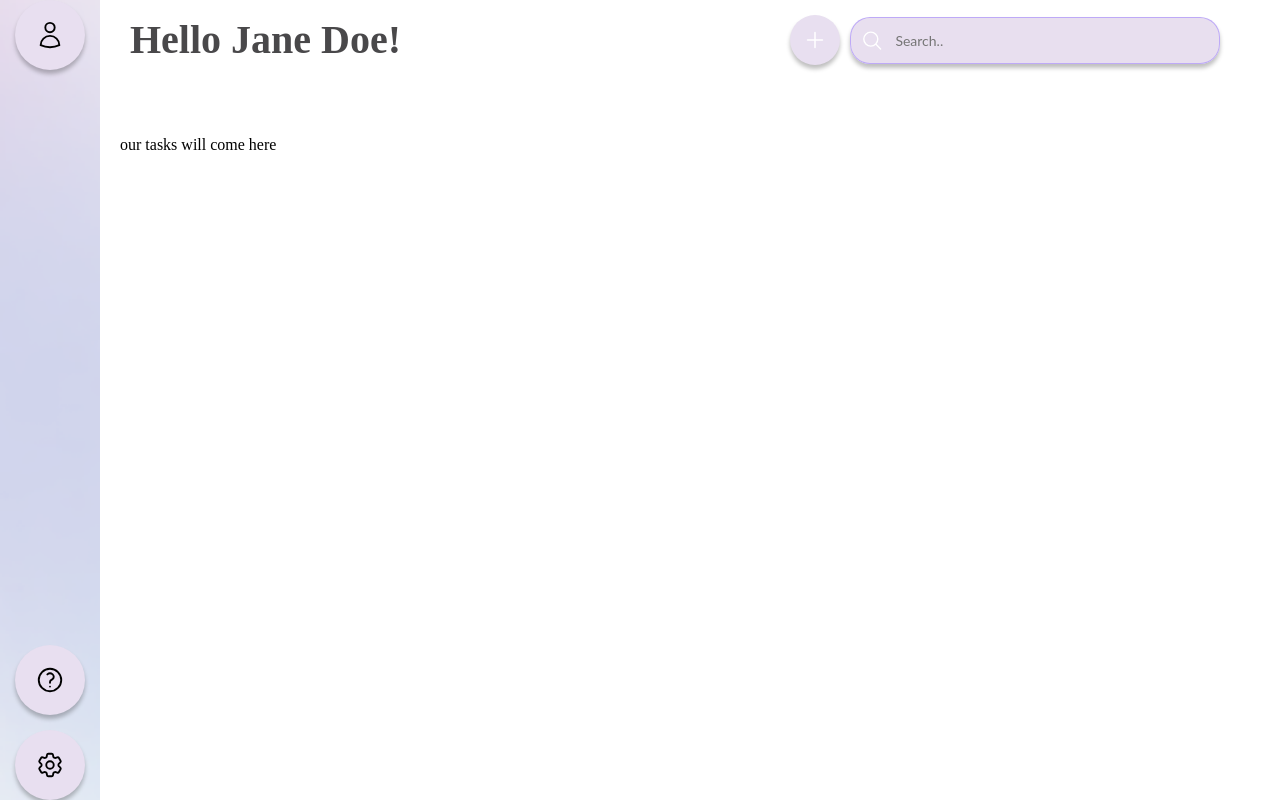
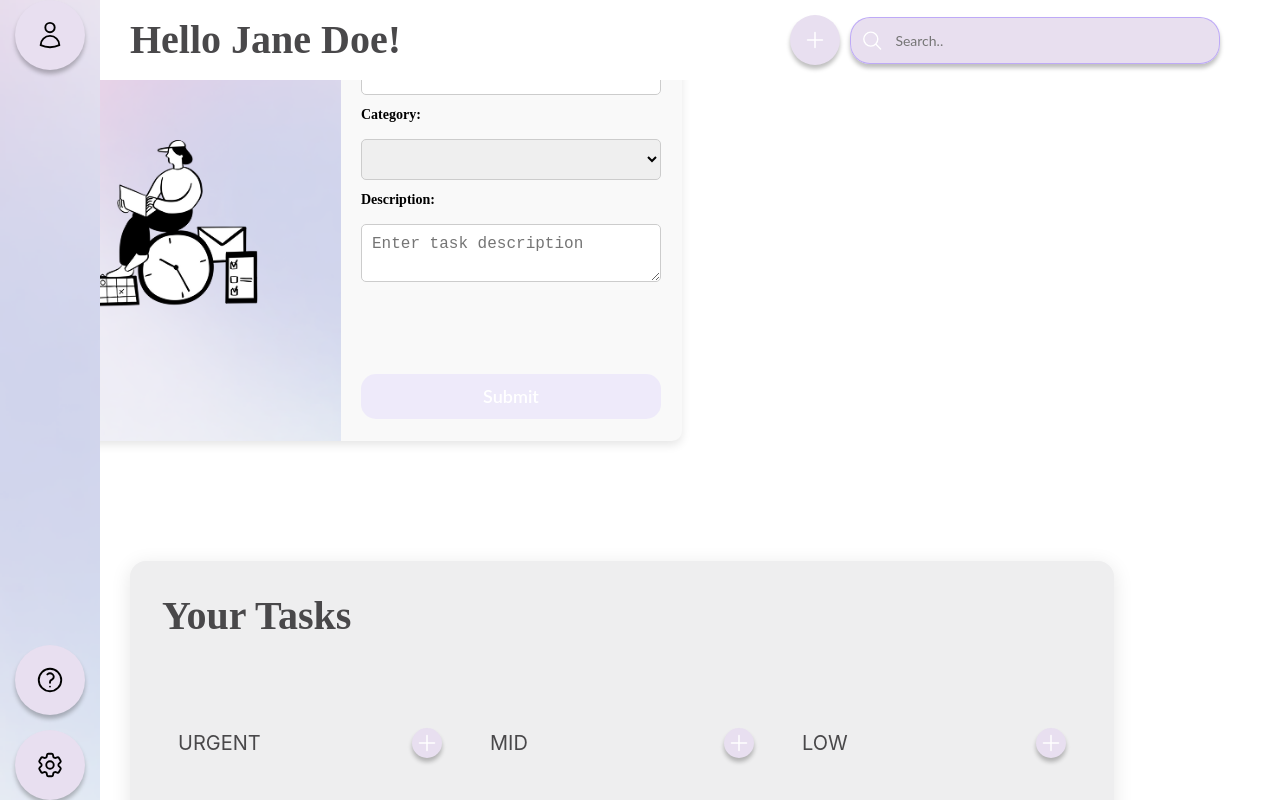
Before and after one commit to angelaapostolska/TaskManager-frontend, a Vue app: page / in a window 1280 px wide. Both pictures are taken after a click on the element 815 px from the left and 40 px from the top of the page. Shown: the top 800 px of the page. Built offline with nearby package versions, Linux system fonts and the light colour scheme.

Commit message:
change: taskForm impl

```diff
--- a/src/components/Header.vue
+++ b/src/components/Header.vue
@@ -2,7 +2,7 @@
   <div class="header-row">
     <div class="hello-user">Hello {{ userName }}!</div>
     <div class="right">
-      <div class="plus-icon-wrapper">
+      <div class="plus-icon-wrapper" @click="handleClick">
         <svg
           xmlns="http://www.w3.org/2000/svg"
           fill="none"
@@ -27,7 +27,12 @@
 import SearchBar from "./SearchBar.vue";
 import { ref } from "vue";
 
+const emit = defineEmits(["show-form"]);
 const userName = ref("Jane Doe");
+
+const handleClick = () => {
+  emit("show-form");
+};
 </script>
 
 <style scoped>
--- a/src/components/HomeScreen.vue
+++ b/src/components/HomeScreen.vue
@@ -1,18 +1,33 @@
 <!-- home page, prikazhuenje na tasks -->
 <template>
   <!-- header-->
-  <Header></Header>
+  <Header @show-form="handleShowForm"></Header>
+  <!-- task form modal panel -->
+  <TaskForm v-if="showForm" @add-task="handleTaskAdded"></TaskForm>
   <!-- main content -->
   <div class="main-content-container">
-    <p>our tasks will come here</p>
+    <TaskContainer></TaskContainer>
   </div>
   <!-- sidebar -->
   <Sidebar></Sidebar>
 </template>
 <script setup>
-import SearchBar from "./SearchBar.vue";
 import Sidebar from "./Sidebar.vue";
 import Header from "./Header.vue";
+import TaskContainer from "./TaskContainer.vue";
+import TaskForm from "./TaskForm.vue";
+import { ref } from "vue";
+
+const showForm = ref(false);
+
+const handleShowForm = () => {
+  showForm.value = true; //makes our form visible
+};
+
+const handleTaskAdded = (task) => {
+  console.log("Task received: ", task);
+  showForm.value = false; //closing the form after adding
+};
 </script>
 <style>
 body {
--- a/src/components/TaskCard.vue
+++ b/src/components/TaskCard.vue
@@ -1,3 +1,4 @@
+<!-- treba da se smeni  -->
 <template>
   <div :class="['task-card', length, className]">
     <div v-if="length === 'default'">
--- /dev/null
+++ b/src/components/TaskContainer.vue
@@ -0,0 +1,141 @@
+<template>
+  <div class="task-container">
+    <h2 class="div-title">Your Tasks</h2>
+    <div class="columns">
+      <div class="column">
+        <div class="header-row">
+          <h3>Urgent</h3>
+          <div class="plus-icon-wrapper">
+            <svg
+              xmlns="http://www.w3.org/2000/svg"
+              fill="none"
+              viewBox="0 0 24 24"
+              stroke-width="1.5"
+              stroke="currentColor"
+              class="plus-icon"
+            >
+              <path
+                stroke-linecap="round"
+                stroke-linejoin="round"
+                d="M12 4.5v15m7.5-7.5h-15"
+              />
+            </svg>
+          </div>
+        </div>
+      </div>
+      <div class="column">
+        <div class="header-row">
+          <h3>Mid</h3>
+          <div class="plus-icon-wrapper">
+            <svg
+              xmlns="http://www.w3.org/2000/svg"
+              fill="none"
+              viewBox="0 0 24 24"
+              stroke-width="1.5"
+              stroke="currentColor"
+              class="plus-icon"
+            >
+              <path
+                stroke-linecap="round"
+                stroke-linejoin="round"
+                d="M12 4.5v15m7.5-7.5h-15"
+              />
+            </svg>
+          </div>
+        </div>
+      </div>
+      <div class="column">
+        <div class="header-row">
+          <h3>Low</h3>
+          <div class="plus-icon-wrapper">
+            <svg
+              xmlns="http://www.w3.org/2000/svg"
+              fill="none"
+              viewBox="0 0 24 24"
+              stroke-width="1.5"
+              stroke="currentColor"
+              class="plus-icon"
+            >
+              <path
+                stroke-linecap="round"
+                stroke-linejoin="round"
+                d="M12 4.5v15m7.5-7.5h-15"
+              />
+            </svg>
+          </div>
+        </div>
+      </div>
+    </div>
+  </div>
+</template>
+<script setup></script>
+<style>
+.task-container {
+  width: 920px;
+  height: 600px;
+  background-color: #eeeeef;
+  border-radius: 16px;
+  box-shadow: 0 4px 20px rgba(0, 0, 0, 0.1);
+  padding: 0.5rem 2rem 2rem 2rem;
+  display: flex;
+  flex-direction: column;
+  gap: 2rem;
+  overflow-y: auto;
+  margin-left: 10px;
+}
+.div-title {
+  font-family: "Playfair Display";
+  font-weight: 600;
+  color: #49484a;
+  font-size: 40px;
+  line-height: 28px;
+}
+.columns {
+  display: flex;
+  gap: 1rem;
+  flex: 1;
+}
+.column {
+  flex: 1;
+  border-radius: 12px;
+  padding: 1rem;
+}
+.plus-icon-wrapper {
+  width: 30px;
+  height: 30px;
+  background-color: #e8dff0;
+  border-radius: 50%;
+  display: flex;
+  align-items: center;
+  justify-content: center;
+  flex-shrink: 0;
+  box-shadow: 0px 4px 4px rgba(0, 0, 0, 0.25);
+  cursor: pointer;
+  transition: transform 0.2s ease-in-out;
+}
+
+.plus-icon-wrapper:hover {
+  transform: scale(1.05);
+}
+
+.plus-icon-wrapper svg {
+  width: 24px;
+  height: 24px;
+  color: white;
+}
+.header-row {
+  display: flex;
+  align-items: center;
+  justify-content: space-between;
+  margin-bottom: 0.5rem; /* spacing from tasks below */
+}
+.header-row h3 {
+  color: #49484a;
+  font-family: Inter;
+  font-size: 20px;
+  font-style: normal;
+  font-weight: 400;
+  line-height: normal;
+  text-transform: uppercase;
+}
+</style>
--- a/src/components/TaskForm.vue
+++ b/src/components/TaskForm.vue
@@ -7,6 +7,7 @@ import { computed, ref } from "vue";
 const emit = defineEmits(["add-task"]);
 
 const taskName = ref("");
+const taskDescription = ref("");
 const urgencies = ["Urgent", "Mid", "Least Urgent"];
 const selectedUrgency = ref(null);
 
@@ -35,17 +36,24 @@ const addTask = () => {
   emit("add-task", {
     name: taskName.value,
     urgency: selectedUrgency.value,
+    description: taskDescription.value,
     completed: false,
   });
 
   //clearing inputs after emiting the event
   taskName.value = "";
   selectedUrgency.value = null;
+  taskDescription.value = "";
 };
 </script>
 <template>
-  <div class="task-container">
-    <label for="taskName">Task Name: </label>
+  <div class="form-wrapper">
+    <div class="image-container">
+      <div class="illustration-container"></div>
+    </div>
+
+    <div class="task-form">
+      <label for="taskName">Task Name:</label>
       <input
         id="taskName"
         v-model="taskName"
@@ -53,9 +61,9 @@ const addTask = () => {
         placeholder="Enter task name"
       />
 
-    <label for="urgency">Select Urgency: </label>
-    <select v-model="selectedUrgency" class="dropdown">
-      <option value="" disabled>Select urgency</option>
+      <label for="urgency">Category:</label>
+      <select v-model="selectedUrgency">
+        <option disabled value="">Select urgency</option>
         <option
           v-for="(urgency, index) in urgencies"
           :key="index"
@@ -65,53 +73,105 @@ const addTask = () => {
         </option>
       </select>
 
-    <button @click="addTask" class="submit-button">Add Task</button>
+      <label for="description">Description:</label>
+      <textarea
+        id="description"
+        v-model="taskDescription"
+        placeholder="Enter task description"
+      ></textarea>
+
+      <button class="custom-btn" @click="addTask">Submit</button>
+    </div>
   </div>
 </template>
 
 <style scoped>
-.task-container {
-  width: 80%; /* Increased form width */
-  max-width: 900px; /* Maximum width for form */
+.form-wrapper {
+  width: 682px;
+  height: 441px;
+  display: flex; /* side-by-side layout */
+  flex-direction: row;
+  background: #f9f9f9;
+  border-radius: 10px;
+  overflow: hidden;
+  box-shadow: 0 4px 10px rgba(0, 0, 0, 0.1);
+}
+
+/* left side */
+.image-container {
+  width: 50%;
+  height: 100%;
+  background-image: url("/taskFormBg.png"); /* This is correct if it's in public/ */
+  background-size: cover;
+  background-position: center;
+  background-repeat: no-repeat;
+  display: flex;
+  align-items: center;
+  justify-content: center;
+}
+.illustration-container {
+  background-image: url("/graphic.png");
+  background-size: cover;
+  background-position: center;
+  background-repeat: no-repeat;
+  display: flex;
+  align-items: center;
+  justify-content: center;
+  width: 200px;
+  height: 200px;
+}
+
+/* right side - the form */
+.task-form {
+  width: 50%;
+  height: 100%;
+  padding: 20px;
   display: flex;
   flex-direction: column;
-  gap: 20px;
-  padding: 20px;
-  background: #f9f9f9;
-  border-radius: 10px;
-  box-shadow: 0px 4px 6px rgba(0, 0, 0, 0.1);
+  gap: 12px;
+  box-sizing: border-box;
+  justify-content: center;
+}
+
+/* Button styling */
+.custom-btn {
+  display: flex;
+  width: 300px;
+  height: 45px;
+  justify-content: center;
+  align-items: center;
+  flex-shrink: 0;
+  border-radius: 15px;
+  background: var(--Disabled, rgba(177, 148, 255, 0.15));
+  color: white;
+  font-family: "Lato", sans-serif;
+  font-weight: 600;
+  font-size: 18px;
+  border: none;
+  cursor: pointer;
+  transition: background 0.3s ease;
+  margin-top: 80px;
+}
+
+.custom-btn:hover {
+  background: rgba(177, 148, 255, 0.25);
 }
 
 input,
-select {
+select,
+textarea {
+  width: 100%; /* Make them take up all available width */
+  max-width: 300px; /* Prevent them from stretching too wide */
   padding: 10px;
   border: 1px solid #ccc;
   border-radius: 5px;
   font-size: 16px;
-  width: 100%; /* Make sure inputs take full width */
-}
-
-.submit-button {
-  padding: 10px 20px;
-  background-color: #6d8aa8;
-  color: white;
-  border: none;
-  border-radius: 5px;
-  cursor: pointer;
-  transition: background-color 0.3s ease;
-}
-
-.submit-button:hover {
-  background-color: #47668b;
+  box-sizing: border-box; /* Include padding in the width calculation */
 }
 
 label {
-  font-size: 16px;
   font-weight: bold;
-  margin-bottom: 5px;
-}
-
-.dropdown {
-  cursor: pointer;
+  font-size: 14px;
+  margin-bottom: 4px;
 }
 </style>
```
Also changed, not shown: public/graphic.png (added), public/taskFormBg.png (added). Lines whose indentation alone changed are shown as unchanged.
